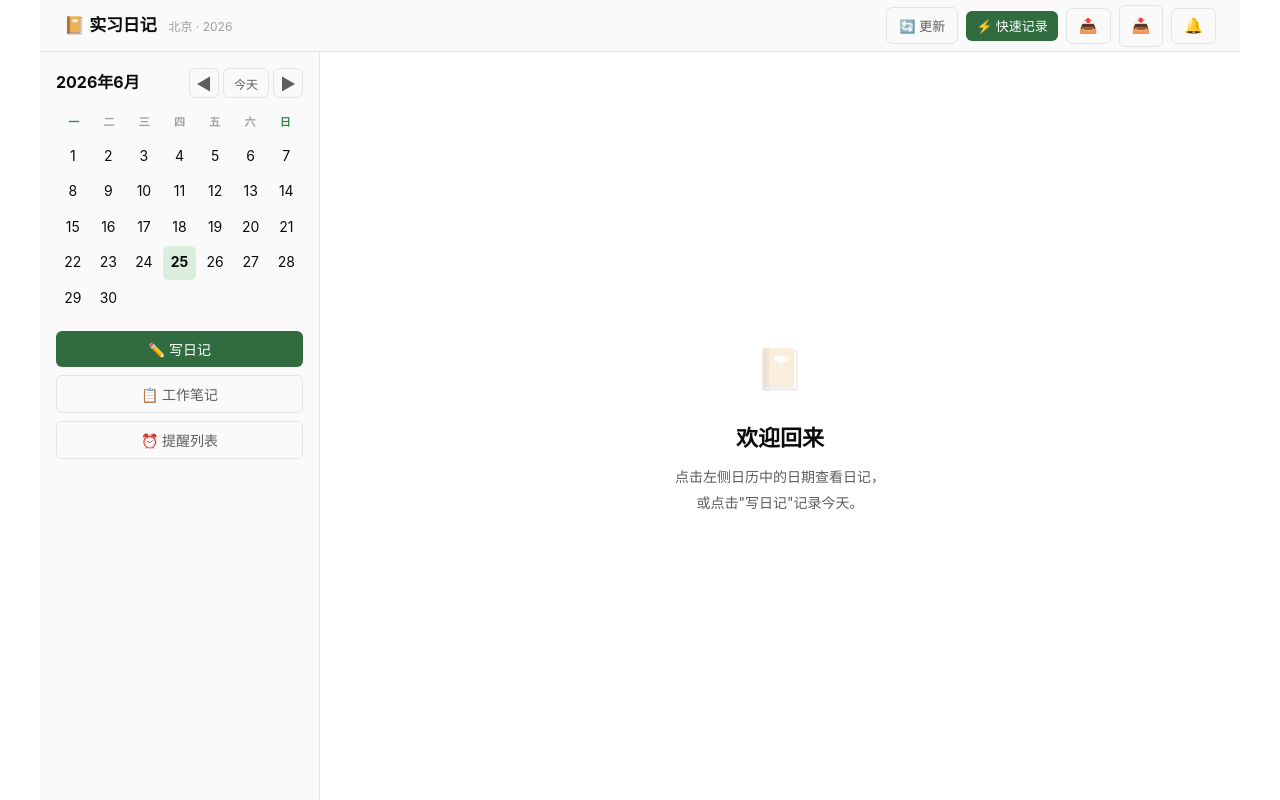
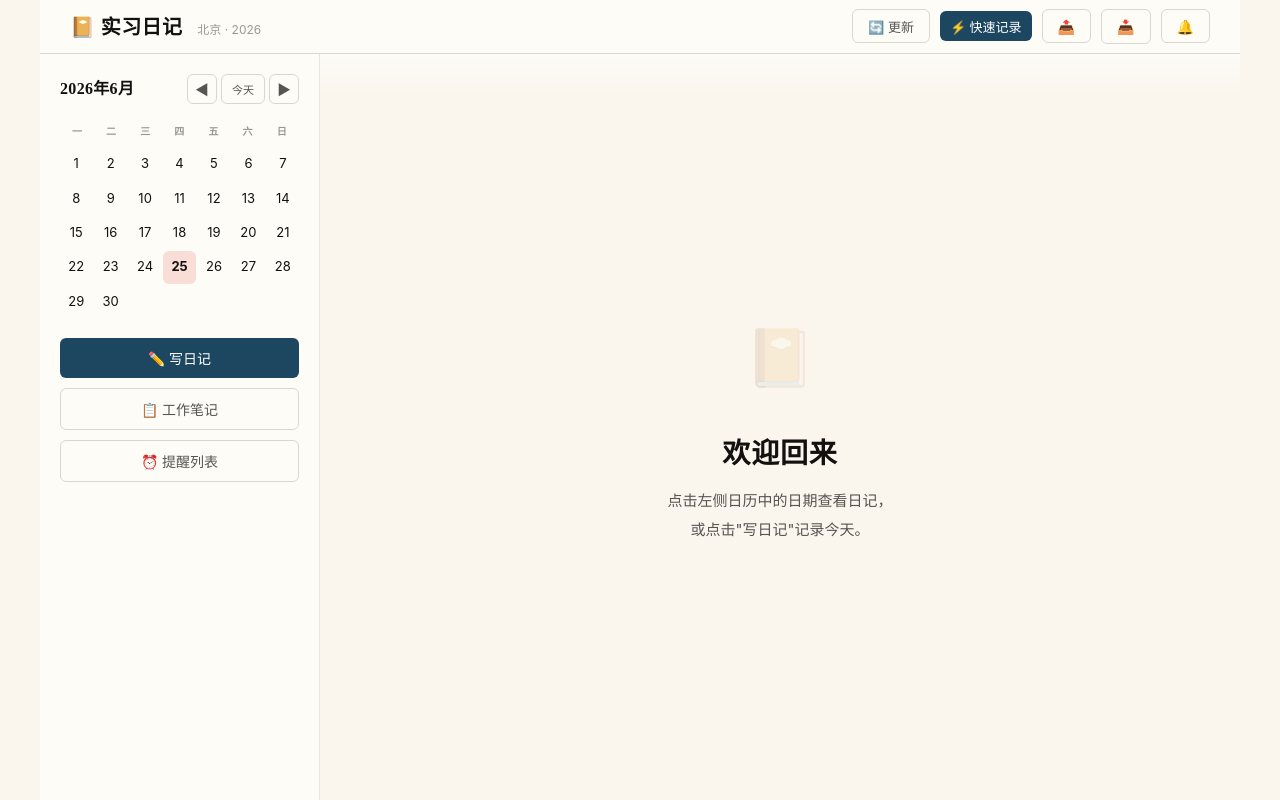
Before and after one commit to Exinrrrr/diary-app, a Flask app: page / in a window 1280 px wide. Run offline with Flask 3, Linux system fonts and the light colour scheme; data that the repository does not hold is empty; some libraries are stand-ins or nearby versions.

Commit message:
纸质笔记本风格：暖调纸色+衬线标题+宽松排版

```diff
--- a/static/css/calendar.css
+++ b/static/css/calendar.css
@@ -1,52 +1,46 @@
-/* === 日历容器 === */
-.calendar-container {
-    user-select: none;
-}
+/* === 日历 === */
+.calendar-container { user-select: none; }
 
-/* === 日历头部：月份导航 === */
+/* === 月份导航 === */
 .calendar-header {
     display: flex;
     align-items: center;
     justify-content: space-between;
-    margin-bottom: 12px;
+    margin-bottom: var(--space-3);
 }
 
 .calendar-month {
+    font-family: var(--font-heading);
     font-size: 16px;
     font-weight: 700;
     color: var(--color-text);
+    letter-spacing: 0.02em;
 }
 
-.calendar-nav {
-    display: flex;
-    gap: 4px;
-}
-
+.calendar-nav { display: flex; gap: 4px; }
 .calendar-nav button {
     background: none;
     border: 1px solid var(--color-border);
     border-radius: var(--radius);
-    width: 30px;
-    height: 30px;
-    font-size: 16px;
+    width: 30px; height: 30px;
+    font-size: 14px;
     cursor: pointer;
     display: flex;
     align-items: center;
     justify-content: center;
     color: var(--color-text-secondary);
-    transition: all 0.15s;
+    transition: all var(--duration-fast) var(--ease-out);
 }
-
 .calendar-nav button:hover {
     background: var(--color-primary-light);
     border-color: var(--color-primary);
     color: var(--color-primary);
 }
-
 .calendar-today-btn {
-    font-size: 12px !important;
+    font-size: 11px !important;
     width: auto !important;
     padding: 0 10px;
+    font-family: var(--font-body);
 }
 
 /* === 星期头 === */
@@ -56,17 +50,12 @@
     text-align: center;
     margin-bottom: 4px;
 }
-
 .calendar-weekdays span {
-    font-size: 11px;
+    font-size: 10px;
     font-weight: 600;
     color: var(--color-text-muted);
     padding: 4px 0;
-}
-
-.calendar-weekdays span:first-child,
-.calendar-weekdays span:last-child {
-    color: var(--color-accent);
+    letter-spacing: 0.03em;
 }
 
 /* === 日期网格 === */
@@ -85,14 +74,11 @@
     border-radius: var(--radius);
     cursor: pointer;
     position: relative;
-    font-size: 14px;
+    font-size: 13px;
     color: var(--color-text);
-    transition: background 0.15s;
+    transition: background var(--duration-fast) var(--ease-out);
 }
-
-.calendar-cell:hover {
-    background: var(--color-primary-light);
-}
+.calendar-cell:hover { background: var(--color-primary-light); }
 
 .calendar-cell.today {
     background: var(--color-accent-light);
@@ -106,29 +92,21 @@
 
 .calendar-cell.other-month {
     color: var(--color-text-muted);
-    opacity: 0.4;
+    opacity: 0.3;
     cursor: default;
 }
 
 /* === 日期标记 === */
 .cell-indicators {
     display: flex;
-    gap: 2px;
-    margin-top: 1px;
+    gap: 3px;
+    margin-top: 2px;
 }
-
 .cell-dot {
-    width: 5px;
-    height: 5px;
+    width: 5px; height: 5px;
     border-radius: 50%;
     background: var(--color-primary);
 }
+.cell-dot.photo { background: var(--color-accent); }
 
-.cell-dot.photo {
-    background: var(--color-accent);
-}
-
-/* === 当天有日记的单元格 === */
-.calendar-cell.has-entry {
-    font-weight: 600;
-}
+.calendar-cell.has-entry { font-weight: 600; }
--- a/static/css/main.css
+++ b/static/css/main.css
@@ -1,43 +1,58 @@
-/* === CSS 变量 === */
+/* === CSS 变量：纸质笔记本 === */
 :root {
-    /* 纯白背景 + 近黑文字 + 苔绿主色 */
-    --color-bg: oklch(1 0 0);
-    --color-surface: oklch(0.985 0 0);
-    --color-primary: oklch(0.48 0.095 150);
-    --color-primary-light: oklch(0.92 0.025 150);
-    --color-primary-dark: oklch(0.38 0.085 150);
-    --color-accent: oklch(0.55 0.11 150);
-    --color-accent-light: oklch(0.93 0.03 150);
-    --color-text: oklch(0.15 0 0);
-    --color-text-secondary: oklch(0.48 0 0);
-    --color-text-muted: oklch(0.7 0 0);
-    --color-border: oklch(0.92 0 0);
-    --color-danger: oklch(0.5 0.18 20);
-    --color-danger-light: oklch(0.95 0.02 20);
-    --color-success: oklch(0.52 0.12 150);
+    /* 暖调纸色 */
+    --color-bg: oklch(0.975 0.012 85);
+    --color-surface: oklch(0.99 0.006 85);
+    --color-surface-alt: oklch(0.965 0.015 85);
 
-    --font-sans: -apple-system, BlinkMacSystemFont, "PingFang SC", "Hiragino Sans GB", "Microsoft YaHei", sans-serif;
-    --font-mono: "SF Mono", "Fira Code", "Cascadia Code", monospace;
+    /* 钢笔墨水蓝 */
+    --color-primary: oklch(0.38 0.065 240);
+    --color-primary-light: oklch(0.9 0.025 240);
+    --color-primary-dark: oklch(0.28 0.055 240);
 
-    /* 间距：4px 步进 */
-    --space-1: 4px;
-    --space-2: 8px;
-    --space-3: 12px;
-    --space-4: 16px;
-    --space-5: 20px;
-    --space-6: 24px;
-    --space-8: 32px;
-    --space-10: 40px;
+    /* 赤陶点缀 */
+    --color-accent: oklch(0.48 0.11 35);
+    --color-accent-light: oklch(0.92 0.03 35);
 
-    /* 圆角 */
+    /* 文字 */
+    --color-text: oklch(0.18 0.006 85);
+    --color-text-secondary: oklch(0.45 0.006 85);
+    --color-text-muted: oklch(0.68 0.006 85);
+
+    /* 边框 */
+    --color-border: oklch(0.88 0.01 85);
+    --color-border-light: oklch(0.92 0.008 85);
+
+    /* 语义色 */
+    --color-danger: oklch(0.48 0.16 20);
+    --color-danger-light: oklch(0.94 0.02 20);
+    --color-success: oklch(0.48 0.1 150);
+
+    /* 字体：标题衬线 + 正文无衬线 */
+    --font-heading: "Songti SC", "Noto Serif SC", "STSong", "SimSun", serif;
+    --font-body: -apple-system, BlinkMacSystemFont, "PingFang SC", "Hiragino Sans GB", "Microsoft YaHei", sans-serif;
+    --font-mono: "SF Mono", "Fira Code", monospace;
+
+    /* 间距：5px 步进（纸质感需要更宽松的间距） */
+    --space-1: 5px;
+    --space-2: 10px;
+    --space-3: 15px;
+    --space-4: 20px;
+    --space-5: 25px;
+    --space-6: 30px;
+    --space-8: 40px;
+    --space-10: 50px;
+
+    /* 圆角：更柔和的纸张感 */
     --radius: 6px;
-    --radius-lg: 10px;
+    --radius-md: 8px;
+    --radius-lg: 12px;
     --radius-full: 9999px;
 
-    /* 阴影：极轻 */
-    --shadow-sm: 0 1px 2px rgba(0,0,0,0.04);
-    --shadow-md: 0 1px 3px rgba(0,0,0,0.06), 0 4px 12px rgba(0,0,0,0.04);
-    --shadow-lg: 0 2px 4px rgba(0,0,0,0.04), 0 12px 28px rgba(0,0,0,0.08);
+    /* 阴影：纸张堆叠感 */
+    --shadow-sm: 0 1px 2px rgba(0,0,0,0.03), 0 1px 3px rgba(0,0,0,0.02);
+    --shadow-md: 0 2px 4px rgba(0,0,0,0.04), 0 4px 12px rgba(0,0,0,0.03);
+    --shadow-lg: 0 4px 8px rgba(0,0,0,0.04), 0 12px 28px rgba(0,0,0,0.06);
 
     /* 动效 */
     --ease-out: cubic-bezier(0.16, 1, 0.3, 1);
@@ -45,36 +60,29 @@
     --duration-normal: 200ms;
     --duration-slow: 300ms;
 
-    /* z-index 层级 */
+    /* z-index */
     --z-dropdown: 10;
     --z-sticky: 20;
     --z-modal-backdrop: 40;
     --z-modal: 50;
     --z-toast: 60;
-    --z-tooltip: 70;
 
     --sidebar-width: 280px;
-    --header-height: 52px;
+    --header-height: 54px;
 }
 
 /* === 全局重置 === */
-*, *::before, *::after {
-    box-sizing: border-box;
-    margin: 0;
-    padding: 0;
-}
-
+*, *::before, *::after { box-sizing: border-box; margin: 0; padding: 0; }
 html, body { height: 100%; }
 
 body {
-    font-family: var(--font-sans);
+    font-family: var(--font-body);
     background: var(--color-bg);
     color: var(--color-text);
-    line-height: 1.6;
+    line-height: 1.7;
     -webkit-font-smoothing: antialiased;
 }
 
-/* === 链接 === */
 a {
     color: var(--color-primary);
     text-decoration: none;
@@ -82,7 +90,6 @@ a {
 }
 a:hover { color: var(--color-primary-dark); }
 
-/* === 焦点环 === */
 :focus-visible {
     outline: 2px solid var(--color-primary);
     outline-offset: 2px;
@@ -96,10 +103,9 @@ a:hover { color: var(--color-primary-dark); }
     min-height: 100vh;
     max-width: 1200px;
     margin: 0 auto;
-    background: var(--color-bg);
 }
 
-/* === 顶部导航 === */
+/* === 顶部导航：像书脊 === */
 .app-header {
     display: flex;
     align-items: center;
@@ -118,10 +124,11 @@ a:hover { color: var(--color-primary-dark); }
 }
 
 .app-title {
-    font-size: 17px;
-    font-weight: 600;
+    font-family: var(--font-heading);
+    font-size: 20px;
+    font-weight: 700;
     color: var(--color-text);
-    letter-spacing: -0.01em;
+    letter-spacing: 0.02em;
 }
 
 .app-subtitle {
@@ -140,18 +147,17 @@ a:hover { color: var(--color-primary-dark); }
     background: none;
     border: 1px solid var(--color-border);
     border-radius: var(--radius);
-    padding: var(--space-2) var(--space-3);
-    font-size: 15px;
+    padding: var(--space-1) var(--space-3);
+    font-size: 14px;
     cursor: pointer;
-    transition: background var(--duration-fast) var(--ease-out),
-                border-color var(--duration-fast) var(--ease-out);
-    min-height: 36px;
+    transition: all var(--duration-fast) var(--ease-out);
+    min-height: 34px;
     display: inline-flex;
     align-items: center;
     justify-content: center;
     color: var(--color-text-secondary);
+    font-family: var(--font-body);
 }
-
 .header-btn:hover {
     background: var(--color-primary-light);
     border-color: var(--color-primary);
@@ -161,26 +167,19 @@ a:hover { color: var(--color-primary-dark); }
 /* 通知角标 */
 .badge {
     position: absolute;
-    top: -4px;
-    right: -6px;
-    background: var(--color-danger);
+    top: -4px; right: -6px;
+    background: var(--color-accent);
     color: #fff;
-    font-size: 10px;
-    font-weight: 700;
-    min-width: 18px;
-    height: 18px;
-    line-height: 18px;
+    font-size: 10px; font-weight: 700;
+    min-width: 18px; height: 18px; line-height: 18px;
     text-align: center;
     border-radius: var(--radius-full);
     padding: 0 5px;
 }
-
 .badge.hidden { display: none; }
-
 .badge.pulse {
     animation: badgePulse 250ms var(--ease-out);
 }
-
 @keyframes badgePulse {
     0%, 100% { transform: scale(1); }
     50% { transform: scale(1.3); }
@@ -197,7 +196,7 @@ a:hover { color: var(--color-primary-dark); }
     width: var(--sidebar-width);
     flex-shrink: 0;
     background: var(--color-surface);
-    border-right: 1px solid var(--color-border);
+    border-right: 1px solid var(--color-border-light);
     display: flex;
     flex-direction: column;
     overflow-y: auto;
@@ -216,6 +215,9 @@ a:hover { color: var(--color-primary-dark); }
     flex: 1;
     overflow-y: auto;
     padding: var(--space-8);
+    background:
+        linear-gradient(to bottom, var(--color-surface) 0%, transparent 40px),
+        var(--color-bg);
 }
 
 /* === 视图切换 === */
@@ -230,25 +232,23 @@ a:hover { color: var(--color-primary-dark); }
     justify-content: center;
     text-align: center;
     height: 100%;
-    color: var(--color-text-secondary);
 }
-
 .welcome-icon {
-    font-size: 40px;
+    font-size: 56px;
     margin-bottom: var(--space-5);
-    opacity: 0.2;
+    opacity: 0.15;
 }
-
 .welcome-card h2 {
-    font-size: 22px;
-    font-weight: 600;
+    font-family: var(--font-heading);
+    font-size: 28px;
+    font-weight: 700;
     color: var(--color-text);
     margin-bottom: var(--space-2);
+    letter-spacing: 0.03em;
 }
-
 .welcome-card p {
-    font-size: 14px;
-    line-height: 1.8;
+    font-size: 15px;
+    line-height: 1.9;
     color: var(--color-text-secondary);
 }
 
@@ -265,19 +265,3 @@ a:hover { color: var(--color-primary-dark); }
         transition-duration: 0.01ms !important;
     }
 }
-
-/* === 空状态 === */
-.empty-state {
-    text-align: center;
-    padding: var(--space-10) var(--space-6);
-    color: var(--color-text-muted);
-}
-.empty-state .empty-icon {
-    font-size: 32px;
-    margin-bottom: var(--space-3);
-    opacity: 0.2;
-}
-.empty-state p {
-    font-size: 14px;
-    line-height: 1.7;
-}
```
Also changed, not shown: static/css/entry.css (+83 -103 lines), static/css/notes.css (+36 -46 lines).
